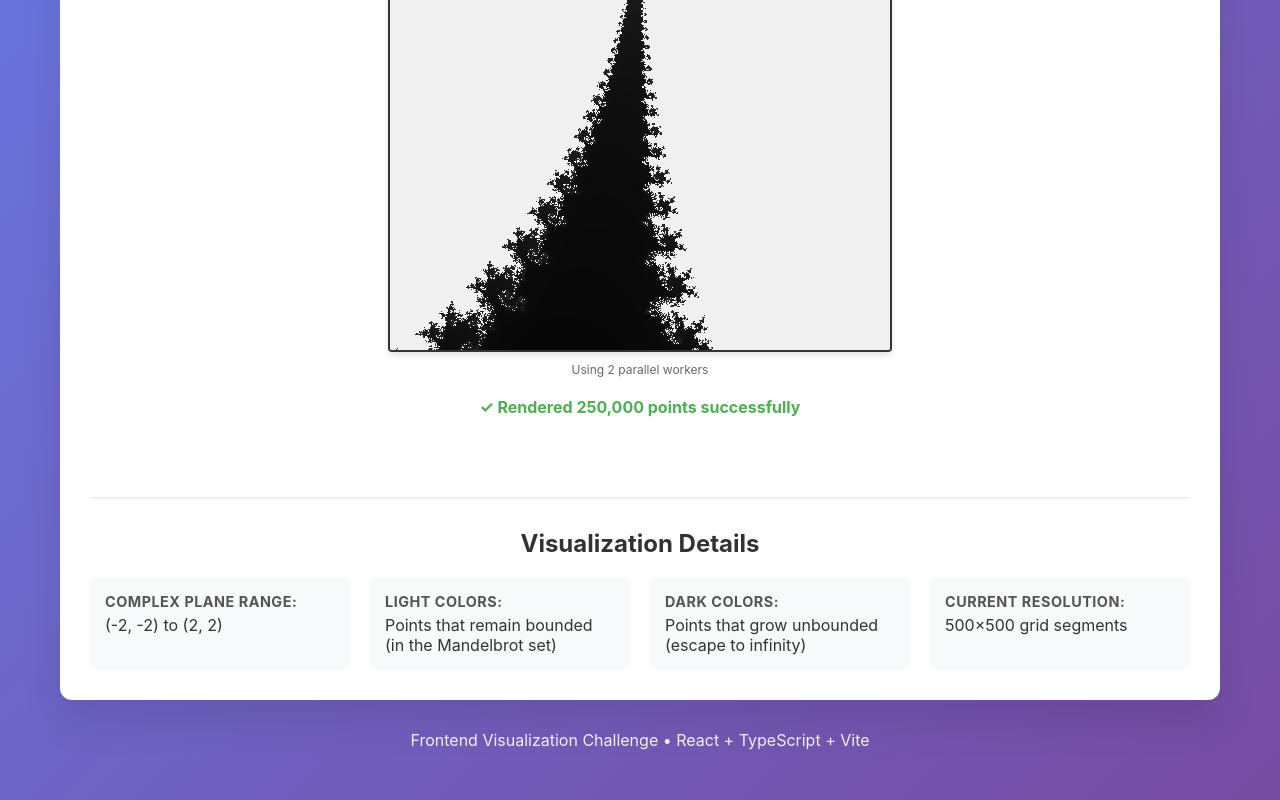
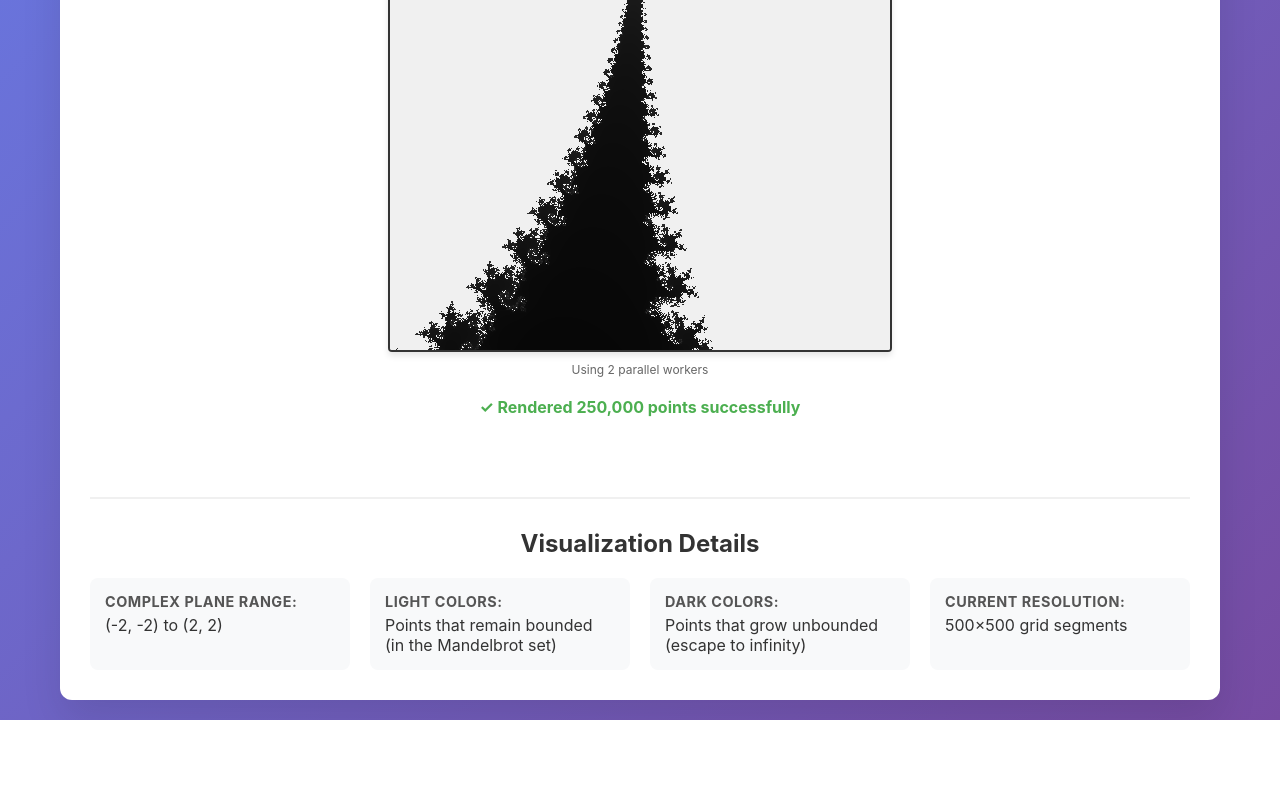
Before and after one commit to jordan-romeroporter/mandelbrot-nclusion, a React (Vite) app: page / in a window 1280 px wide. Shown: the part 520-1320 px from the top of the page. After the commit the page ends 1240 px from the top, so only its background shows below. Built offline with nearby package versions, Linux system fonts and the light colour scheme.

Commit message:
chore: Removed unnecessary footer

```diff
--- a/src/App.tsx
+++ b/src/App.tsx
@@ -143,10 +143,6 @@ function App() {
 
         <InfoSection size={size} />
       </main>
-
-      <footer className="app-footer">
-        <p>Frontend Visualization Challenge • React + TypeScript + Vite</p>
-      </footer>
     </div>
   );
 }
```
